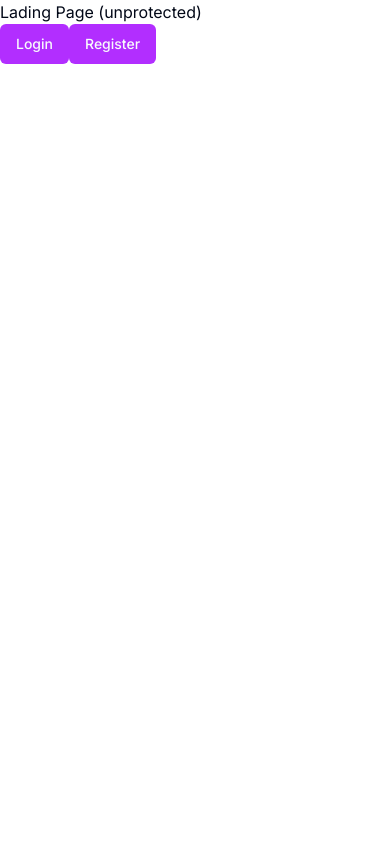
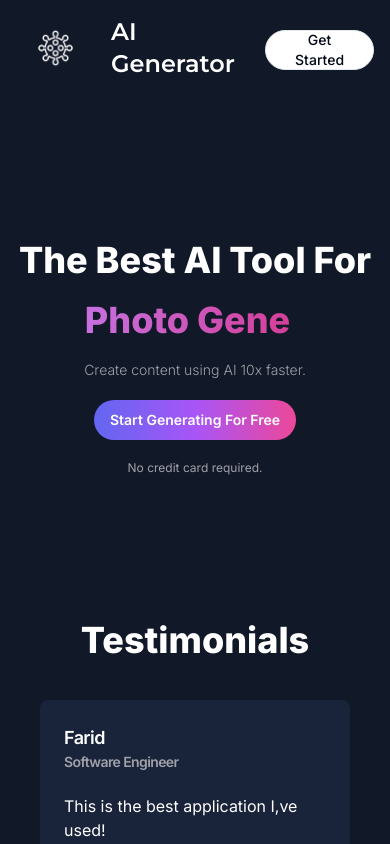
Before and after one commit to vicfw/ai-genrator, a Next.js app: page / in a window 390 px wide. Built offline with nearby package versions, Linux system fonts and the light colour scheme; no server answers.

Commit message:
landing page finished aswell

```diff
--- /dev/null
+++ b/app/(landing)/layout.tsx
@@ -0,0 +1,11 @@
+import React from 'react';
+
+const LandingLayout = ({ children }: { children: React.ReactNode }) => {
+  return (
+    <main className="h-full bg-[#111827] overflow-auto">
+      <div className="mx-auto max-w-screen-xl h-full w-full">{children}</div>
+    </main>
+  );
+};
+
+export default LandingLayout;
--- a/app/(landing)/page.tsx
+++ b/app/(landing)/page.tsx
@@ -1,18 +1,13 @@
-import { Button } from "@/components/ui/button";
-import Link from "next/link";
+import LandingContent from '@/components/LandingContent';
+import LandingHero from '@/components/LandingHero';
+import LandingNavbar from '@/components/LandingNabar';
 
 export default function Home() {
   return (
-    <div>
-      Lading Page (unprotected)
-      <div>
-        <Link href="/sign-in">
-          <Button>Login</Button>
-        </Link>
-        <Link href="/sign-up">
-          <Button>Register</Button>
-        </Link>
-      </div>
+    <div className="h-full">
+      <LandingNavbar />
+      <LandingHero />
+      <LandingContent />
     </div>
   );
 }
--- /dev/null
+++ b/components/LandingContent.tsx
@@ -0,0 +1,61 @@
+import React from 'react';
+import { Card, CardContent, CardHeader, CardTitle } from './ui/card';
+
+const testimonials = [
+  {
+    name: 'Farid',
+    avatar: 'A',
+    title: 'Software Engineer',
+    description: 'This is the best application I,ve used!',
+  },
+  {
+    name: 'Amir',
+    avatar: 'A',
+    title: 'Software Engineer',
+    description: 'This is the best application I,ve used!',
+  },
+  {
+    name: 'Amir',
+    avatar: 'A',
+    title: 'Software Engineer',
+    description: 'This is the best application I,ve used!',
+  },
+  {
+    name: 'Amir',
+    avatar: 'A',
+    title: 'Software Engineer',
+    description: 'This is the best application I,ve used!',
+  },
+];
+
+const LandingContent = () => {
+  return (
+    <div className="px-10 pb-20">
+      <h2 className="text-center text-4xl text-white font-extrabold mb-10">
+        Testimonials
+      </h2>
+      <div className="grid grid-cols-1 sm:grid-cols-2 md:grid-cols-3 lg:grid-cols-4 gap-4">
+        {testimonials.map((item) => (
+          <Card
+            key={item.description}
+            className="bg-[#192339] border-none text-white"
+          >
+            <CardHeader>
+              <CardTitle className="flex items-center gap-x-2">
+                <div>
+                  <p className="text-lg">{item.name}</p>
+                  <p className="text-zinc-400 text-sm">{item.title}</p>
+                </div>
+              </CardTitle>
+              <CardContent className="pt-4 px-0">
+                {item.description}
+              </CardContent>
+            </CardHeader>
+          </Card>
+        ))}
+      </div>
+    </div>
+  );
+};
+
+export default LandingContent;
--- /dev/null
+++ b/components/LandingHero.tsx
@@ -0,0 +1,51 @@
+'use client';
+
+import { useAuth } from '@clerk/nextjs';
+import React from 'react';
+import TypeWriterComponent from 'typewriter-effect';
+import Link from 'next/link';
+import { Button } from './ui/button';
+
+const LandingHero = () => {
+  const { isSignedIn } = useAuth();
+  return (
+    <div className="text-white font-bold py-36 text-clip space-y-5 text-center">
+      <div className="text-4xl sm:text-5xl md:text-6xl lg:text-7xl space-y-5 font-extrabold">
+        <h1>The Best AI Tool For</h1>
+        <div className="text-transparent bg-clip-text bg-gradient-to-r from-purple-400 to-pink-600">
+          <TypeWriterComponent
+            options={{
+              strings: [
+                'Chatbot.',
+                'Photo Generation.',
+                'Music Generation.',
+                'Code Generation.',
+                'Video Generation.',
+              ],
+              loop: true,
+              autoStart: true,
+            }}
+          />
+        </div>
+      </div>
+      <div className="text-sm md:text-xl font-light text-zinc-400">
+        Create content using AI 10x faster.{' '}
+      </div>
+      <div>
+        <Link href={isSignedIn ? 'dashboard' : 'sign-up'}>
+          <Button
+            variant="premium"
+            className="rounded-full md:text-lg md:p-6 font-semibold"
+          >
+            Start Generating For Free
+          </Button>
+        </Link>
+      </div>
+      <div className="text-zinc-400 text-xs md:text-sm font-normal">
+        No credit card required.
+      </div>
+    </div>
+  );
+};
+
+export default LandingHero;
--- /dev/null
+++ b/components/LandingNabar.tsx
@@ -0,0 +1,38 @@
+'use client';
+import { Montserrat } from 'next/font/google';
+import Image from 'next/image';
+import { useAuth } from '@clerk/nextjs';
+import { cn } from '@/lib/utils';
+import { Button } from './ui/button';
+import Link from 'next/link';
+
+const font = Montserrat({
+  weight: '600',
+  subsets: ['latin'],
+});
+
+const LandingNavbar = () => {
+  const { isSignedIn } = useAuth();
+
+  return (
+    <nav className="p-4 bg-transparent flex items-center justify-between">
+      <Link href="/" className="flex items-center">
+        <div className="relative h-10 w-20 mr-4">
+          <Image fill alt="Logo" src="/logo-1.webp" />
+        </div>
+        <h1 className={cn('text-2xl font-bold text-white', font.className)}>
+          AI Generator
+        </h1>
+      </Link>
+      <div className="flex items-center gap-x-2 ">
+        <Link href={isSignedIn ? '/dashboard' : 'sign-up'}>
+          <Button variant="outline" className="rounded-full">
+            Get Started
+          </Button>
+        </Link>
+      </div>
+    </nav>
+  );
+};
+
+export default LandingNavbar;
--- a/package.json
+++ b/package.json
@@ -6,7 +6,8 @@
     "dev": "next dev",
     "build": "next build",
     "start": "next start",
-    "lint": "next lint"
+    "lint": "next lint",
+    "postinstall": "prisma generate"
   },
   "dependencies": {
     "@clerk/nextjs": "^4.23.2",
@@ -42,6 +43,7 @@
     "tailwindcss": "3.3.3",
     "tailwindcss-animate": "^1.0.6",
     "typescript": "5.1.6",
+    "typewriter-effect": "^2.20.1",
     "zod": "^3.22.2",
     "zustand": "^4.4.1"
   },
```
Also changed, not shown: 1 other file (tests, documents, lock files or other folders).
